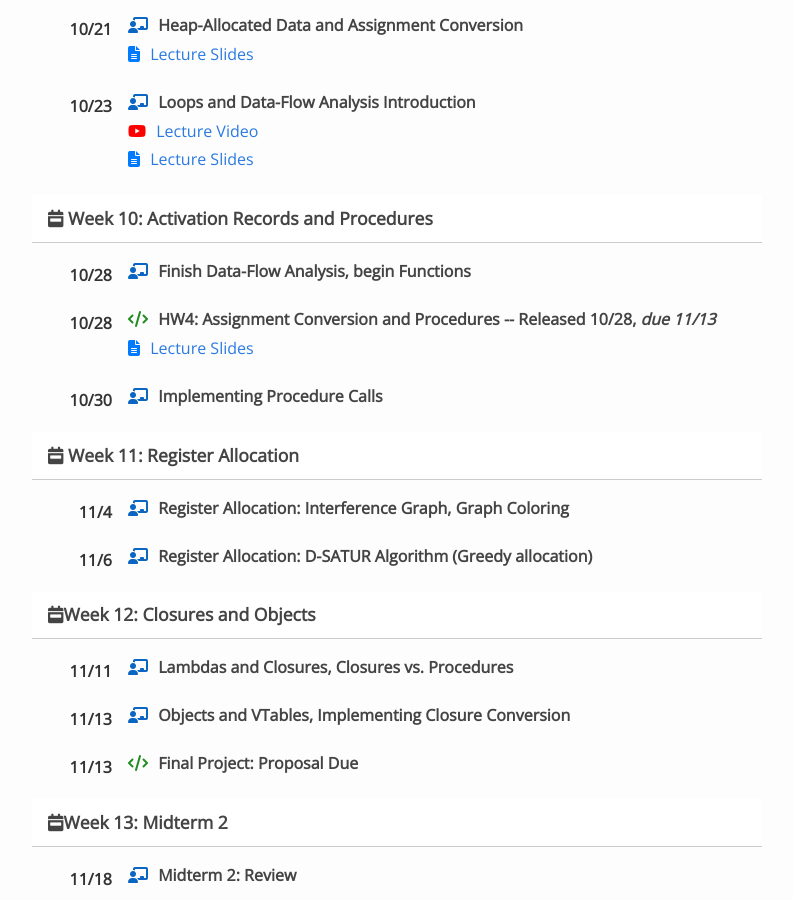
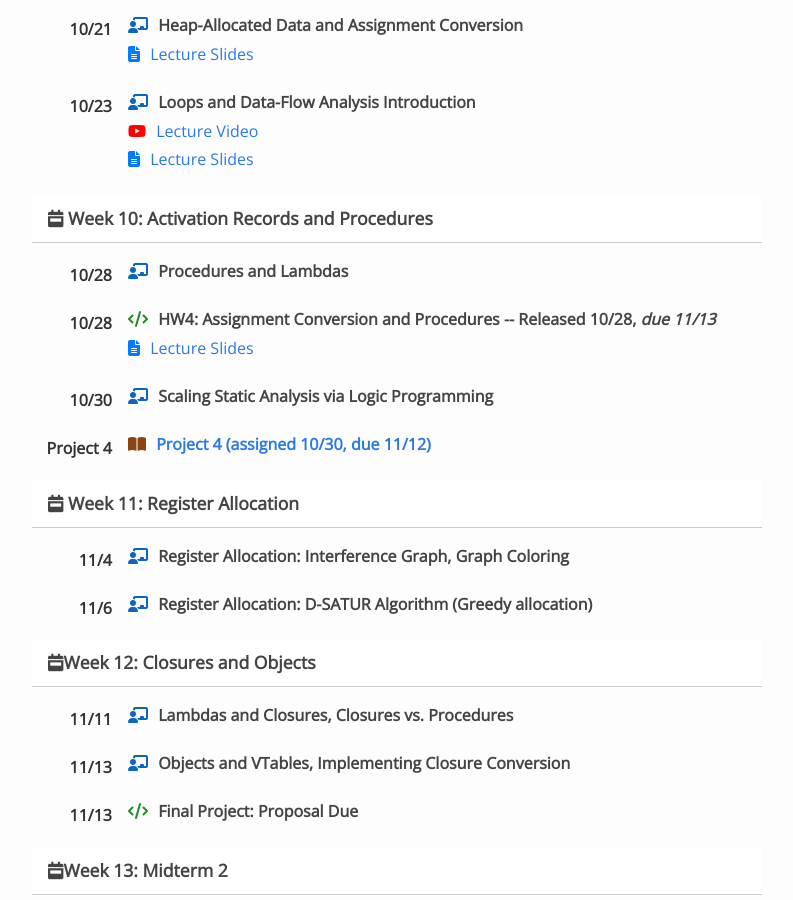
Before and after one commit to kmicinski/cis531-f25, a Jekyll site: the page built from index.md, in a window 1280 px wide and 900 px high, scrolled down 2281 px. Shown: the whole window, without its empty margins (243-1036 px from the left). Built offline with Jekyll 4.4.1, drawn with Linux system fonts in a browser that asks for light colours; nearby versions of some CDN libraries.

Commit message:
webpage update

```diff
--- a/index.md
+++ b/index.md
@@ -530,7 +530,7 @@ layout: mainpage
       <div class="session-col">
         <div class="session-title">
           <i class="fa-solid fa-chalkboard-user lecture-icon"></i>
-          Finish Data-Flow Analysis, begin Functions
+          Procedures and Lambdas
         </div>
     <li class="session-item">
       <div class="date-col">10/28</div>
@@ -569,10 +569,20 @@ layout: mainpage
       <div class="session-col">
         <div class="session-title">
           <i class="fa-solid fa-chalkboard-user lecture-icon"></i>
-          Implementing Procedure Calls
+		  Scaling Static Analysis via Logic Programming
         </div>
       </div>
     </li>
+	    <li class="session-item">
+      <div class="date-col">Project 4</div>
+      <div class="session-col">
+        <div class="session-title">
+          <i class="fa-solid fa-book-open reading-icon"></i>
+          <a href="https://kmicinski.com/cis531-f25/projects/4">Project 4 (assigned 10/30, due 11/12)</a>
+        </div>
+      </div>
+    </li>
+
   </ul>
 
 <!-- WEEK  11 -->
```
Also changed, not shown: docs/index.html (+7 -11 lines), 1 other file.
